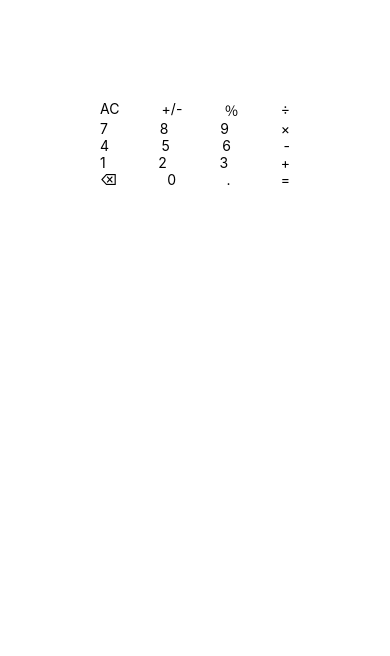
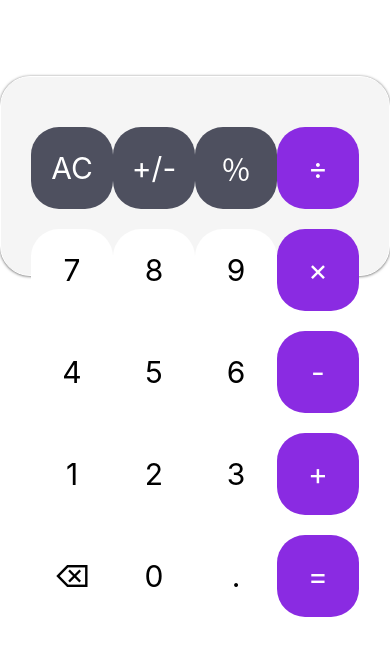
Before and after one commit to JasmineBabaYara/Calculator-MobileApp, a React Native app: screen / in a window 390 px wide. Shown: the top 656 px of the page. Built offline with nearby package versions, Linux system fonts and the light colour scheme.

Commit message:
finalized

```diff
--- a/components/Calculate.js
+++ b/components/Calculate.js
@@ -1,5 +1,11 @@
 import React, { useState } from "react";
-import { View, TextInput, TouchableOpacity, Text } from "react-native";
+import {
+  View,
+  TextInput,
+  TouchableOpacity,
+  Text,
+  SafeAreaView,
+} from "react-native";
 import styles from "./style";
 
 export default function Calculate() {
@@ -21,95 +27,153 @@ export default function Calculate() {
   };
 
   return (
-    <View style={{ margin: 100 }}>
-
+    <SafeAreaView style={{ height: "100%", width: "100%" }}>
       {/* display container */}
-      <View>
-      <Text>{inputarr}</Text>
-      <Text>{result}</Text>
+      <View style={styles.displaycontainer}>
+        <Text style={styles.input}>{inputarr}</Text>
+        <Text style={styles.result}>{result}</Text>
       </View>
 
+      <View style={styles.keyboard}>
+        <View style={styles.sections}>
           {/* first row */}
           <View style={styles.row}>
-        <TouchableOpacity onPress={clear}>
-          <Text>AC</Text>
+            <TouchableOpacity onPress={clear} style={styles.graybtn}>
+              <Text style={styles.text}>AC</Text>
             </TouchableOpacity>
-        <TouchableOpacity onPress={() => handleCharacter("+/-")}>
-          <Text>+/-</Text>
+            <TouchableOpacity
+              onPress={() => handleCharacter("+/-")}
+              style={styles.graybtn}
+            >
+              <Text style={styles.text}>+/-</Text>
             </TouchableOpacity>
-        <TouchableOpacity onPress={() => handleCharacter("％")}>
-          <Text>％</Text>
+            <TouchableOpacity
+              onPress={() => handleCharacter("％")}
+              style={styles.graybtn}
+            >
+              <Text style={styles.text}>％</Text>
             </TouchableOpacity>
-        <TouchableOpacity onPress={() => handleCharacter("/")}>
-          <Text>÷</Text>
+            <TouchableOpacity
+              onPress={() => handleCharacter("/")}
+              style={styles.violetbtn}
+            >
+              <Text style={styles.text}>÷</Text>
             </TouchableOpacity>
           </View>
 
           {/* second row */}
           <View style={styles.row}>
-        <TouchableOpacity onPress={() => handleCharacter("7")}>
-          <Text>7</Text>
+            <TouchableOpacity
+              onPress={() => handleCharacter("7")}
+              style={styles.whitebtn}
+            >
+              <Text style={styles.text2}>7</Text>
             </TouchableOpacity>
-        <TouchableOpacity onPress={() => handleCharacter("8")}>
-          <Text>8</Text>
+            <TouchableOpacity
+              onPress={() => handleCharacter("8")}
+              style={styles.whitebtn}
+            >
+              <Text style={styles.text2}>8</Text>
             </TouchableOpacity>
-        <TouchableOpacity onPress={() => handleCharacter("9")}>
-          <Text>9</Text>
+            <TouchableOpacity
+              onPress={() => handleCharacter("9")}
+              style={styles.whitebtn}
+            >
+              <Text style={styles.text2}>9</Text>
             </TouchableOpacity>
-        <TouchableOpacity onPress={() => handleCharacter("*")}>
-          <Text>×</Text>
+            <TouchableOpacity
+              onPress={() => handleCharacter("*")}
+              style={styles.violetbtn}
+            >
+              <Text style={styles.text}>×</Text>
             </TouchableOpacity>
           </View>
 
           {/* third row */}
           <View style={styles.row}>
-        <TouchableOpacity onPress={() => handleCharacter("4")}>
-          <Text>4</Text>
+            <TouchableOpacity
+              onPress={() => handleCharacter("4")}
+              style={styles.whitebtn}
+            >
+              <Text style={styles.text2}>4</Text>
             </TouchableOpacity>
-        <TouchableOpacity onPress={() => handleCharacter("5")}>
-          <Text>5</Text>
+            <TouchableOpacity
+              onPress={() => handleCharacter("5")}
+              style={styles.whitebtn}
+            >
+              <Text style={styles.text2}>5</Text>
             </TouchableOpacity>
-        <TouchableOpacity onPress={() => handleCharacter("6")}>
-          <Text>6</Text>
+            <TouchableOpacity
+              onPress={() => handleCharacter("6")}
+              style={styles.whitebtn}
+            >
+              <Text style={styles.text2}>6</Text>
             </TouchableOpacity>
-        <TouchableOpacity onPress={() => handleCharacter("-")}>
-          <Text>-</Text>
+            <TouchableOpacity
+              onPress={() => handleCharacter("-")}
+              style={styles.violetbtn}
+            >
+              <Text style={styles.text}>-</Text>
             </TouchableOpacity>
           </View>
 
           {/* fourth row */}
           <View style={styles.row}>
-        <TouchableOpacity onPress={() => handleCharacter("1")}>
-          <Text>1</Text>
+            <TouchableOpacity
+              onPress={() => handleCharacter("1")}
+              style={styles.whitebtn}
+            >
+              <Text style={styles.text2}>1</Text>
             </TouchableOpacity>
-        <TouchableOpacity onPress={() => handleCharacter("2")}>
-          <Text>2</Text>
+            <TouchableOpacity
+              onPress={() => handleCharacter("2")}
+              style={styles.whitebtn}
+            >
+              <Text style={styles.text2}>2</Text>
             </TouchableOpacity>
-        <TouchableOpacity onPress={() => handleCharacter("3")}>
-          <Text>3</Text>
+            <TouchableOpacity
+              onPress={() => handleCharacter("3")}
+              style={styles.whitebtn}
+            >
+              <Text style={styles.text2}>3</Text>
             </TouchableOpacity>
-        <TouchableOpacity onPress={() => handleCharacter("+")}>
-          <Text>+</Text>
+            <TouchableOpacity
+              onPress={() => handleCharacter("+")}
+              style={styles.violetbtn}
+            >
+              <Text style={styles.text}>+</Text>
             </TouchableOpacity>
           </View>
 
           {/* fifth row */}
           <View style={styles.row}>
-        <TouchableOpacity onPress={() => setInputArr(inputarr.slice(0, -1))}>
-          <Text>⌫</Text>
+            <TouchableOpacity
+              onPress={() => setInputArr(inputarr.slice(0, -1))}
+              style={styles.whitebtn}
+            >
+              <Text style={styles.text2}>⌫</Text>
             </TouchableOpacity>
-        <TouchableOpacity onPress={() => handleCharacter("0")}>
-          <Text>0</Text>
+            <TouchableOpacity
+              onPress={() => handleCharacter("0")}
+              style={styles.whitebtn}
+            >
+              <Text style={styles.text2}>0</Text>
             </TouchableOpacity>
-        <TouchableOpacity onPress={() => handleCharacter(".")}>
-          <Text>.</Text>
+            <TouchableOpacity
+              onPress={() => handleCharacter(".")}
+              style={styles.whitebtn}
+            >
+              <Text style={styles.text2}>.</Text>
             </TouchableOpacity>
-        <TouchableOpacity onPress={() => getResult()}>
-          <Text>=</Text>
+            <TouchableOpacity
+              onPress={() => getResult()}
+              style={styles.violetbtn}
+            >
+              <Text style={styles.text}>=</Text>
             </TouchableOpacity>
           </View>
-
-
         </View>
+      </View>
+    </SafeAreaView>
   );
 }
--- a/components/style.js
+++ b/components/style.js
@@ -1,25 +1,90 @@
 import { StyleSheet } from "react-native";
 
 const styles = StyleSheet.create({
-    row: {
-        maxWidth: '100%',
-        flexDirection: "row",
-        justifyContent:'space-between'
+  displaycontainer: {
+    margin: 30,
+    height: "30%",
+  },
+
+  input: {
+    fontSize: 20,
+    textAlign: "right",
+    marginTop: 120,
+    letterSpacing: 1.5,
+  },
+
+  result: {
+    fontSize: 50,
+    textAlign: "right",
+    fontWeight: "bold",
+    marginTop: 20,
+  },
+
+  keyboard: {
+    position: "absolute",
+    top: "38%",
+    width: "100%",
+    height: "100%",
+    borderWidth: 1,
+    borderColor: "#fff",
+    borderRadius: 30,
+    shadowColor: "#000",
+    shadowOpacity: 0.6,
+    shadowRadius: 3,
+    shadowOffset: {
+      height: 0.5,
+      width: 0,
     },
+    elevation: 1,
+    backgroundColor: "#f5f5f5",
+  },
 
-    screenSecondNumber: {
-        fontSize: 40,
-        color: 'gray',
-        fontWeight: '200',
-        alignSelf: "flex-end",
-    },
+  sections: {
+    margin: 30,
+  },
 
-    screenFirstNumber: {
-        fontSize: 96,
-        color: 'gray',
-        fontWeight: '200',
-        alignSelf: "flex-end",
-    },
-})
+  row: {
+    flexDirection: "row",
+    justifyContent: "space-between",
+    marginTop: 20,
+  },
+
+  graybtn: {
+    backgroundColor: "#4E505F",
+    width: 82,
+    height: 82,
+    borderRadius: 28,
+    justifyContent: "center",
+    alignItems: "center",
+  },
+
+  violetbtn: {
+    backgroundColor: "#8a2be2",
+    width: 82,
+    height: 82,
+    borderRadius: 28,
+    justifyContent: "center",
+    alignItems: "center",
+  },
+
+  whitebtn: {
+    backgroundColor: "#fff",
+    width: 82,
+    height: 82,
+    borderRadius: 28,
+    justifyContent: "center",
+    alignItems: "center",
+  },
+
+  text: {
+    fontSize: 30,
+    color: "#fff",
+  },
+
+  text2: {
+    fontSize: 30,
+    color: "#000",
+  },
+});
 
 export default styles;
```
Lines whose indentation alone changed are shown as unchanged.
